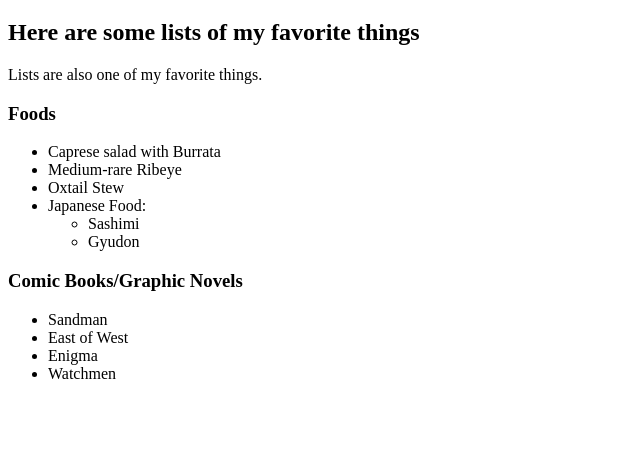
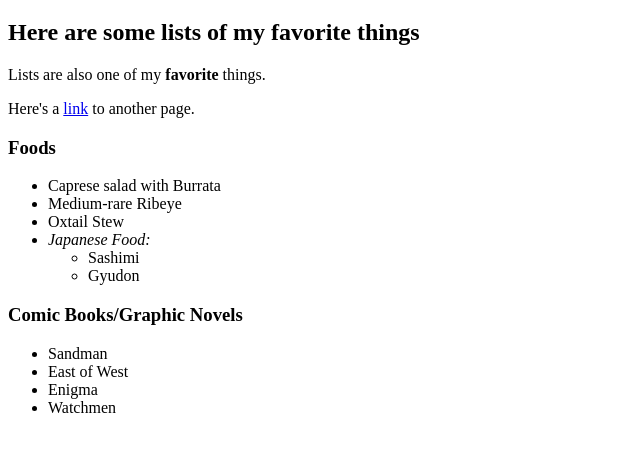
Before and after one commit to arielspear/epicodus, a plain HTML site: page layouttest.html in a window 1280 px wide. Shown: the part 61-512 px from the top of the page, without its empty margins (0-640 px from the left). Drawn offline with Linux system fonts and the light colour scheme.

Commit message:
Inline element practice

```diff
--- a/layouttest.html
+++ b/layouttest.html
@@ -6,14 +6,15 @@
 	<body>
 	<h1>My favorite things</h1>
 	<h2>Here are some lists of my favorite things</h2>
-	<p>Lists are also one of my favorite things.</p>
+	<p>Lists are also one of my <strong>favorite</strong> things.</p>
+	<p>Here's a <a href="linkedpage.html">link</a> to another page.</p>
 
 	<h3>Foods</h3>
 	<ul>
 		<li>Caprese salad with Burrata</li>
 		<li>Medium-rare Ribeye</li>
 		<li>Oxtail Stew</li>
-		<li>Japanese Food:
+		<li><em>Japanese Food:</em>
 		<ul>
 			<li>Sashimi</li>
 			<li>Gyudon</li>
```
Also changed, not shown: linkedpage.html (added, +12 -0 lines).
